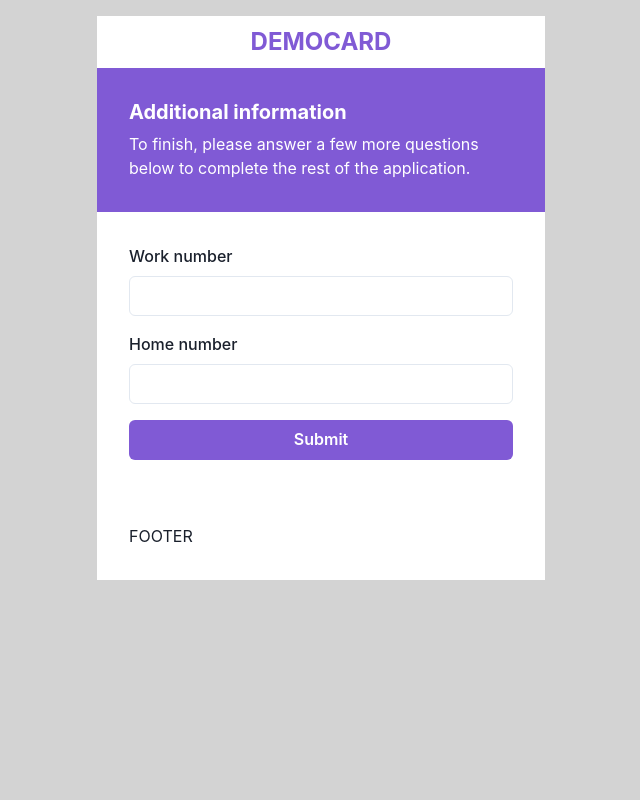
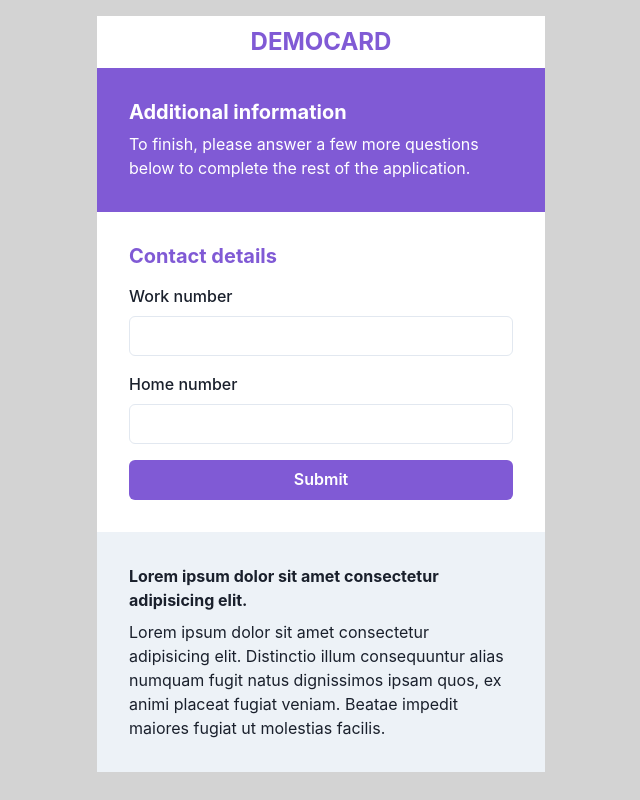
Before and after one commit to citypaul/figma-tokens-innovation, a Next.js app in the folder figma-tokens/: page / in a window 1280 px wide. Shown: the whole page, without its empty margins (319-959 px from the left). Built offline with nearby package versions, Linux system fonts and the light colour scheme.

Commit message:
chore: finalise page layout

```diff
--- /dev/null
+++ b/figma-tokens/components/footer/footer.tsx
@@ -0,0 +1,21 @@
+import React from "react";
+import { Box, Stack, Text } from "@chakra-ui/react";
+import { ContentWrapper } from "../content-wrapper";
+
+export const Footer = () => (
+  <Box bgColor="gray.100">
+    <ContentWrapper>
+      <Stack gap={2}>
+        <Text fontWeight="bold">
+          Lorem ipsum dolor sit amet consectetur adipisicing elit.
+        </Text>
+        <Text>
+          Lorem ipsum dolor sit amet consectetur adipisicing elit. Distinctio
+          illum consequuntur alias numquam fugit natus dignissimos ipsam quos,
+          ex animi placeat fugiat veniam. Beatae impedit maiores fugiat ut
+          molestias facilis.
+        </Text>
+      </Stack>
+    </ContentWrapper>
+  </Box>
+);
--- /dev/null
+++ b/figma-tokens/components/footer/index.tsx
@@ -0,0 +1 @@
+export * from "./footer";
--- a/figma-tokens/components/index.ts
+++ b/figma-tokens/components/index.ts
@@ -5,3 +5,4 @@ export { Button } from "./button";
 export { Form } from "./form";
 export { Banner } from "./banner";
 export { Header } from "./header";
+export { Footer } from "./footer";
--- a/figma-tokens/components/input/input.tsx
+++ b/figma-tokens/components/input/input.tsx
@@ -1,4 +1,6 @@
 import React from "react";
 import { Input as ChakraInput, InputProps } from "@chakra-ui/react";
 
-export const Input = (props: InputProps) => <ChakraInput mb={4} {...props} />;
+export const Input = (props: InputProps) => (
+  <ChakraInput mb={4} borderColor="gray.200" {...props} />
+);
--- a/figma-tokens/pages/index.tsx
+++ b/figma-tokens/pages/index.tsx
@@ -1,9 +1,10 @@
 import Head from "next/head";
-import { FormLabel, useTheme } from "@chakra-ui/react";
+import { FormLabel, Heading, useTheme } from "@chakra-ui/react";
 import {
   Banner,
   Button,
   ContentWrapper,
+  Footer,
   Form,
   Header,
   Input,
@@ -34,6 +35,9 @@ export default function Home() {
         <main>
           <ContentWrapper>
             <Form>
+              <Heading size="md" color="purple.500" mb={4}>
+                Contact details
+              </Heading>
               <FormLabel>Work number</FormLabel>
               <Input />
               <FormLabel>Home number</FormLabel>
@@ -44,7 +48,7 @@ export default function Home() {
         </main>
 
         <footer>
-          <ContentWrapper>FOOTER</ContentWrapper>
+          <Footer />
         </footer>
       </PageWrapper>
     </>
```
